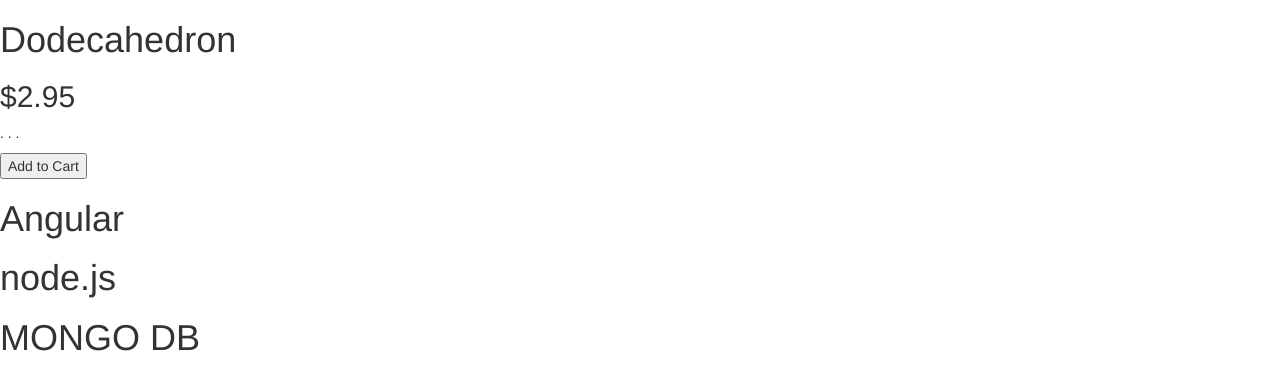
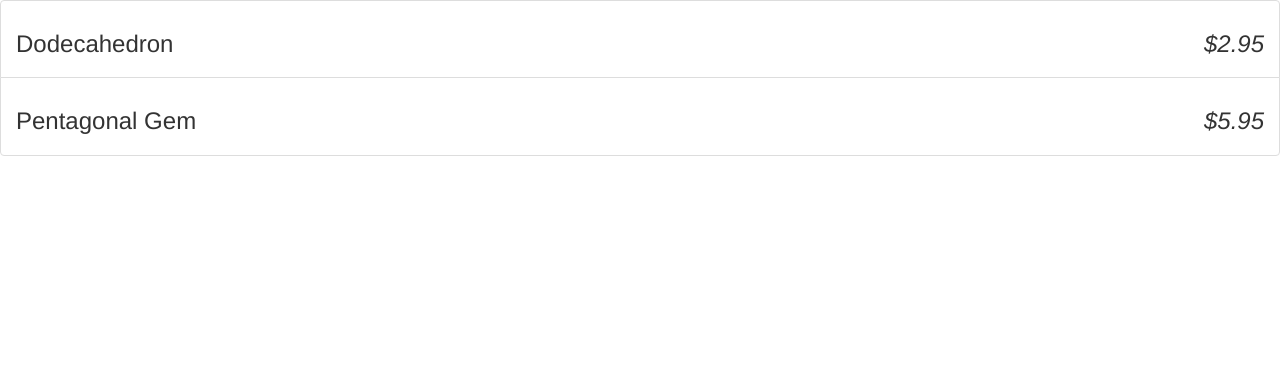
Before and after one commit to codybousc/angular_play, a plain HTML site: page index.html in a window 1280 px wide. Drawn offline with nearby package versions, Linux system fonts and the light colour scheme.

Commit message:
adds bootstrap and iterator directive

```diff
--- a/index.html
+++ b/index.html
@@ -9,23 +9,16 @@
   <link rel="stylesheet" href="http://maxcdn.bootstrapcdn.com/bootstrap/3.3.5/css/bootstrap.min.css">
   <link rel="stylesheet" href="css/mystyles.css">
 </head>
+
 <body ng-controller="StoreController as store">
-  <div ng-hide="store.product.soldOut">
-    <h1> {{store.product.name}}</h1>
-    <h2>${{store.product.price}}</h2>
-    <p>{{store.product.description}}</p>
-    <button ng-show="store.product.canPurchase">Add to Cart</button>
-  </div>
-
-
-  <div ng-controller="MeanController as framework">
-    <h1> {{framework.techstack.frontEnd}}</h1>
-    <h1> {{framework.techstack.backEnd}}</h1>
-    <h1>{{framework.techstack.database}}</h1>
-  </div>
-
-
-
+  <ul class="list-group">
+    <li class="list-group-item" ng-repeat="product in store.products">
+      <h3>
+        {{product.name}}
+        <em class="pull-right">${{product.price}}</em>
+      </h3>
+    </li>
+  </ul>
 
 <script type="text/javascript" src="js/angular.min.js"></script>
 <script type="text/javascript" src="js/app.js"></script>
--- a/js/app.js
+++ b/js/app.js
@@ -4,7 +4,7 @@
 var app = angular.module('store', []);
 
 app.controller('StoreController', function() {
-  this.product = gem;
+  this.products = gems;
   this.techstack = meanStack;
 
 });
@@ -14,17 +14,26 @@ app.controller('MeanController', function() {
 
 });
 
-  var gem = {
+  var gems = [
+  {
     name: 'Dodecahedron',
     price: 2.95,
     description: '. . .',
     canPurchase: true,
     soldOut: false,
+  },
+  {
+    name: "Pentagonal Gem",
+    price: 5.95,
+    description: "...",
+    canPurchase: false,
   }
 
-  var meanStack = {
-    frontEnd: 'Angular',
-    backEnd: 'node.js',
-    database: 'MONGO DB',
-  }
+];
+
+var meanStack = {
+  frontEnd: 'Angular',
+  backEnd: 'node.js',
+  database: 'MONGO DB',
+}
 }) ();
```
